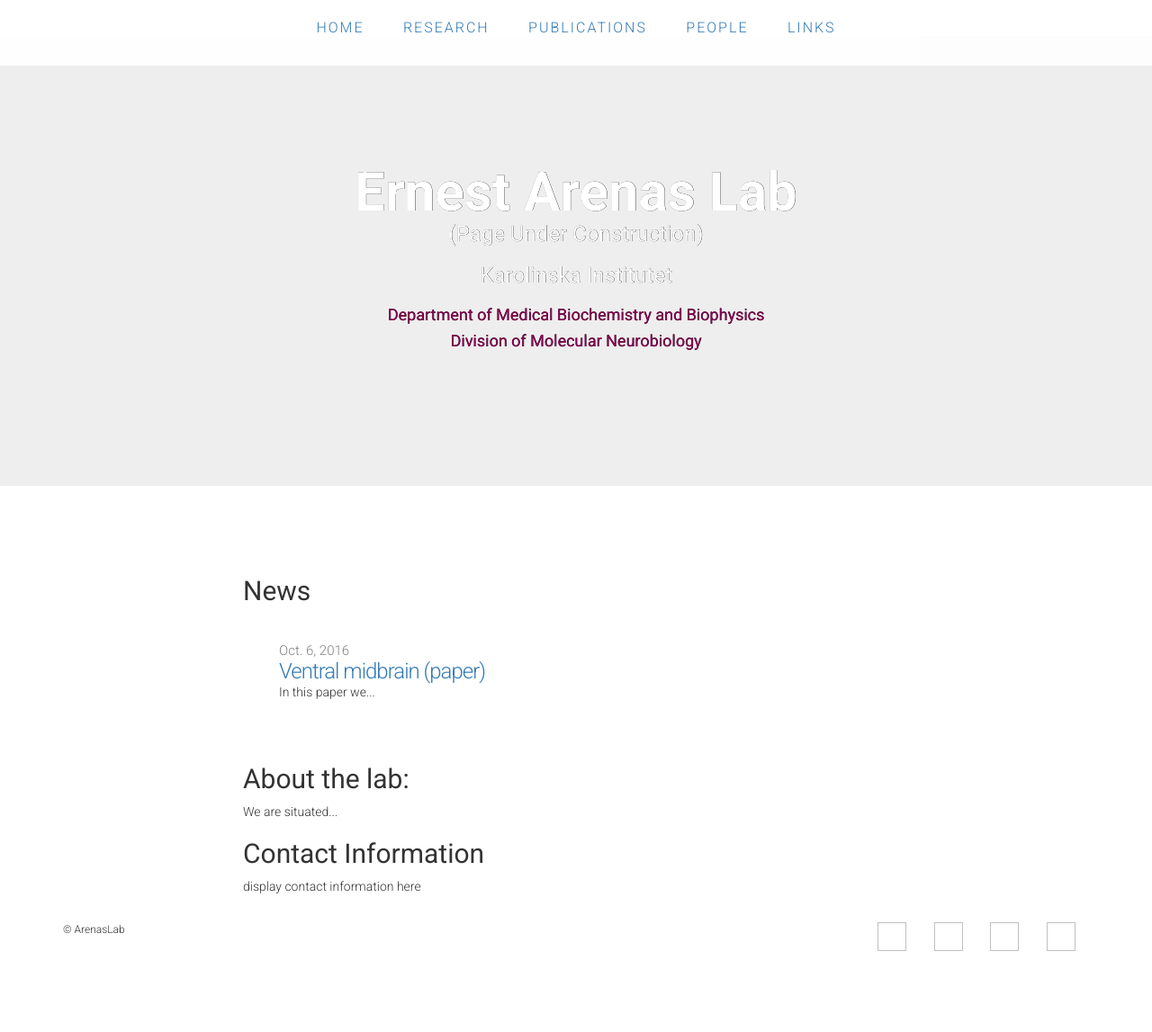
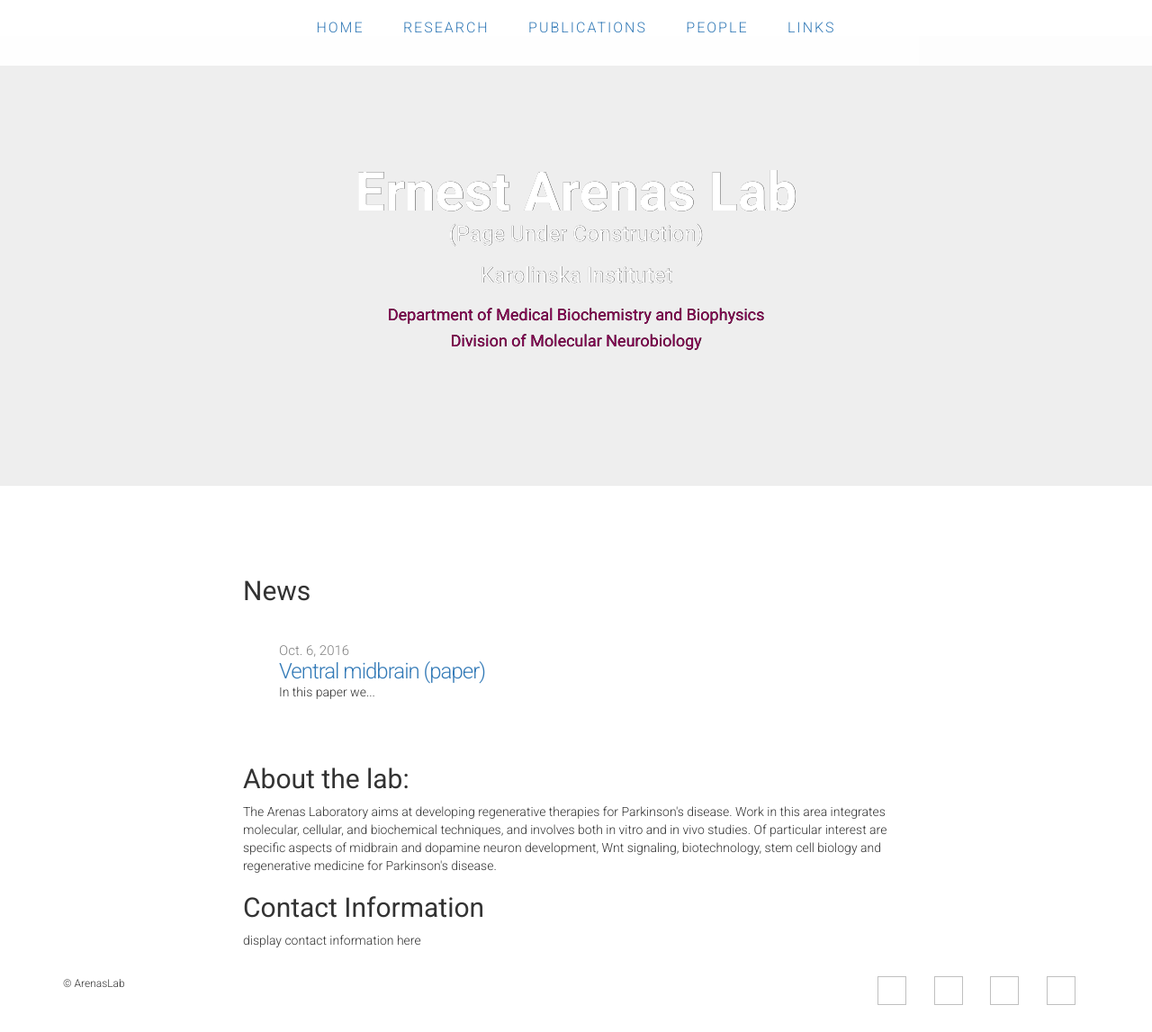
Before and after one commit to ArenasLab/arenaslab.github.io, a Jekyll site: the page index.html, which Jekyll copies as it is, in a window 1280 px wide and 1147 px high. Shown: the whole window at 90% size. Built offline with Jekyll 4.4.1, drawn with Linux system fonts in a browser that asks for light colours.

Commit message:
Update index.html

```diff
--- a/index.html
+++ b/index.html
@@ -71,7 +71,10 @@
 
       <div class="introduction">
         <h2>About the lab:</h2>
-        <p>We are situated...</p>
+        <p>The Arenas Laboratory aims at developing regenerative therapies for Parkinson's disease. Work in this area integrates molecular,
+          cellular, and biochemical techniques, and involves both in vitro and in vivo studies. Of particular interest are specific aspects
+          of midbrain and dopamine neuron development, Wnt signaling, biotechnology, stem cell biology and regenerative medicine for
+          Parkinson's disease.</p>
       </div>
       <div class="contact">
         <h2>Contact Information</h2>
```
